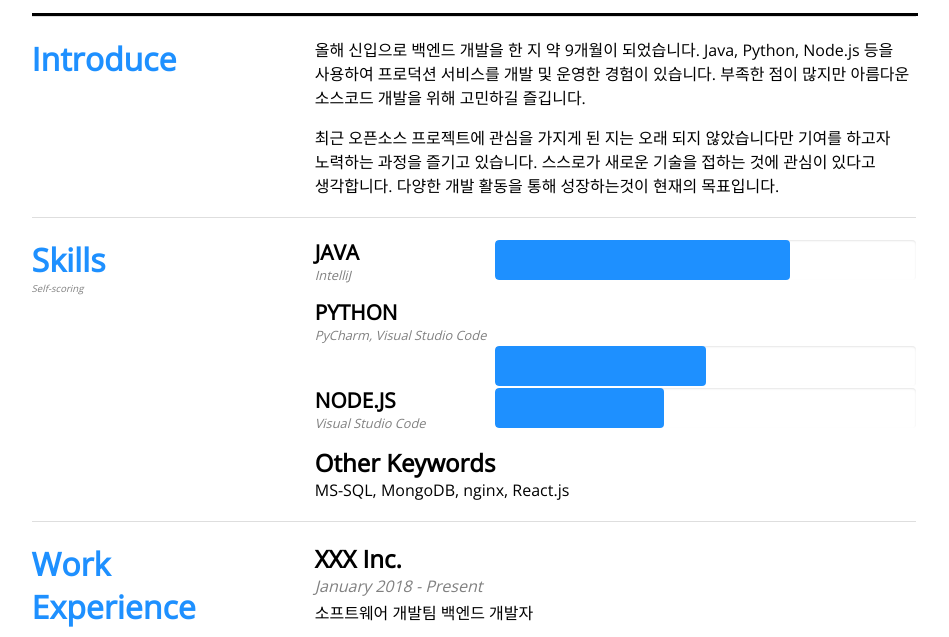
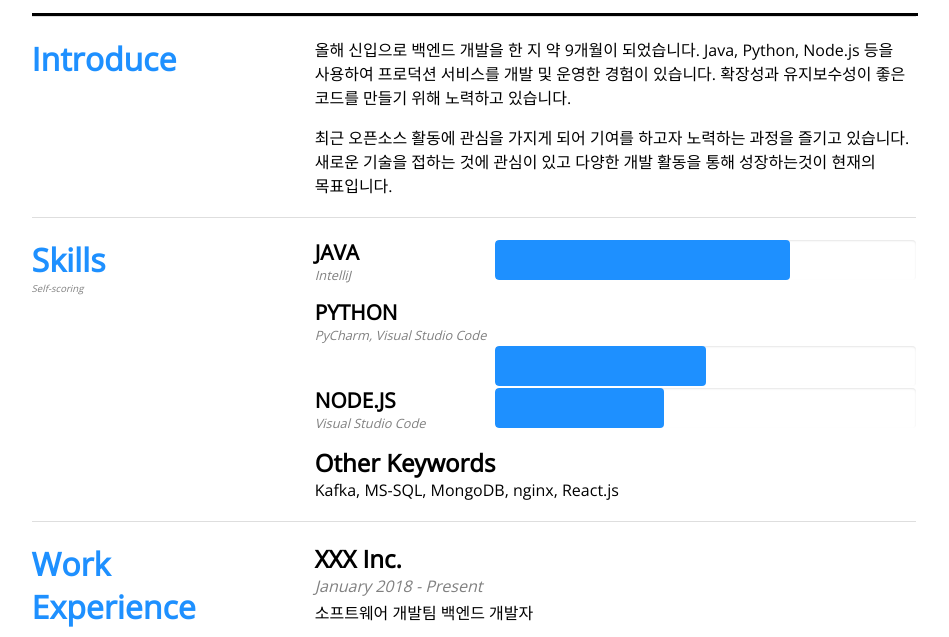
Before and after one commit to Fleta/Fleta.github.io, a plain HTML site: page index.html in a window 1280 px wide. Shown: the part 140-777 px from the top of the page, without its empty margins (166-1115 px from the left). Drawn offline with nearby package versions, Linux system fonts and the light colour scheme.

Commit message:
modified: content modification

```diff
--- a/index.html
+++ b/index.html
@@ -29,8 +29,8 @@
                         <h1>Introduce</h1>
                     </div>
                     <div class="sectionContent">
-                        <p>올해 신입으로 백엔드 개발을 한 지 약 9개월이 되었습니다. Java, Python, Node.js 등을 사용하여 프로덕션 서비스를 개발 및 운영한 경험이 있습니다. 부족한 점이 많지만 아름다운 소스코드 개발을 위해 고민하길 즐깁니다.</p>
-                        <p class="lastline">최근 오픈소스 프로젝트에 관심을 가지게 된 지는 오래 되지 않았습니다만 기여를 하고자 노력하는 과정을 즐기고 있습니다. 스스로가 새로운 기술을 접하는 것에 관심이 있다고 생각합니다. 다양한 개발 활동을 통해 성장하는것이 현재의 목표입니다.</p>
+                        <p>올해 신입으로 백엔드 개발을 한 지 약 9개월이 되었습니다. Java, Python, Node.js 등을 사용하여 프로덕션 서비스를 개발 및 운영한 경험이 있습니다. 확장성과 유지보수성이 좋은 코드를 만들기 위해 노력하고 있습니다.</p>
+                        <p class="lastline">최근 오픈소스 활동에 관심을 가지게 되어 기여를 하고자 노력하는 과정을 즐기고 있습니다. 새로운 기술을 접하는 것에 관심이 있고 다양한 개발 활동을 통해 성장하는것이 현재의 목표입니다.</p>
                     </div>
                 </article>
                 <div class="clear"></div>
@@ -74,7 +74,7 @@
                         <div class="clear"></div>
                         <div id="keywords">
                             <h2>Other Keywords</h2>
-                            <p class="lastline">MS-SQL, MongoDB, nginx, React.js</p>
+                            <p class="lastline">Kafka, MS-SQL, MongoDB, nginx, React.js</p>
                         </div>
                     </div>
                 </article>
```
